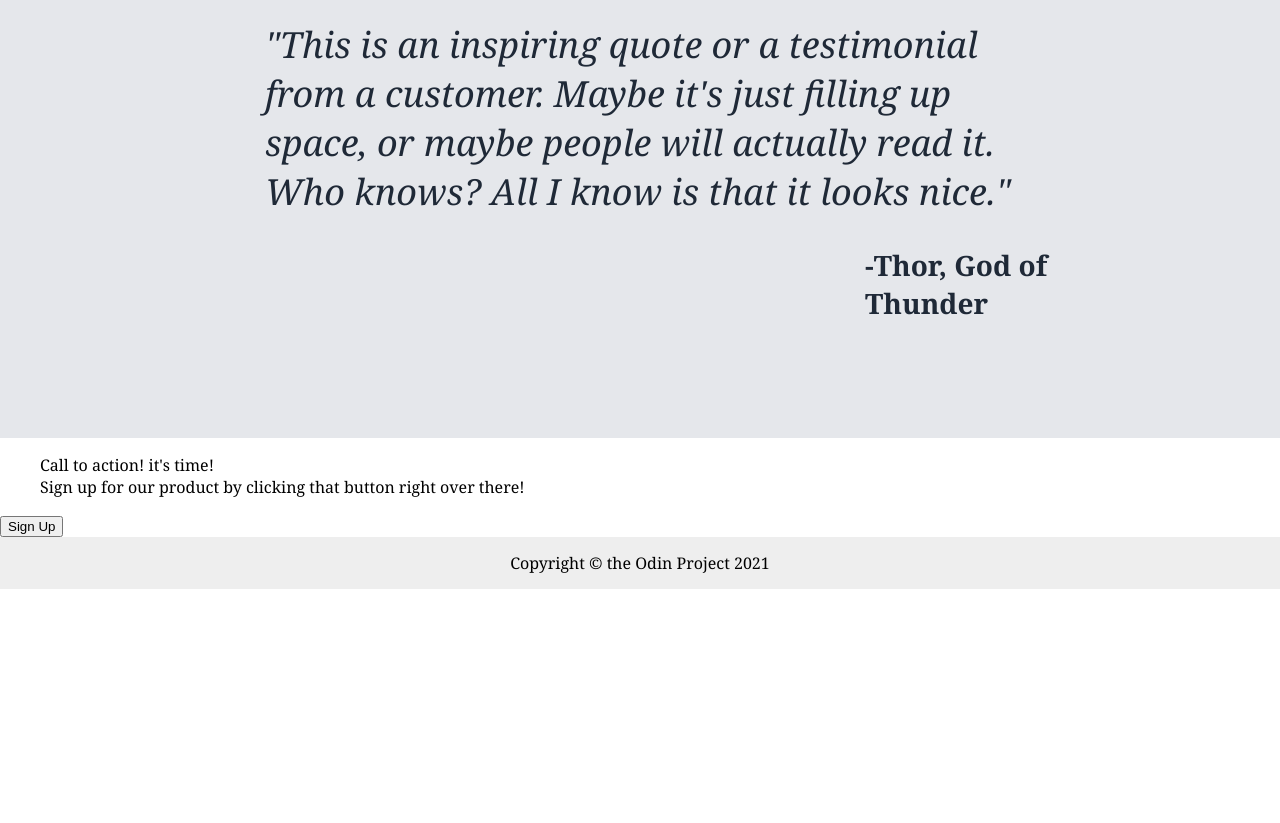
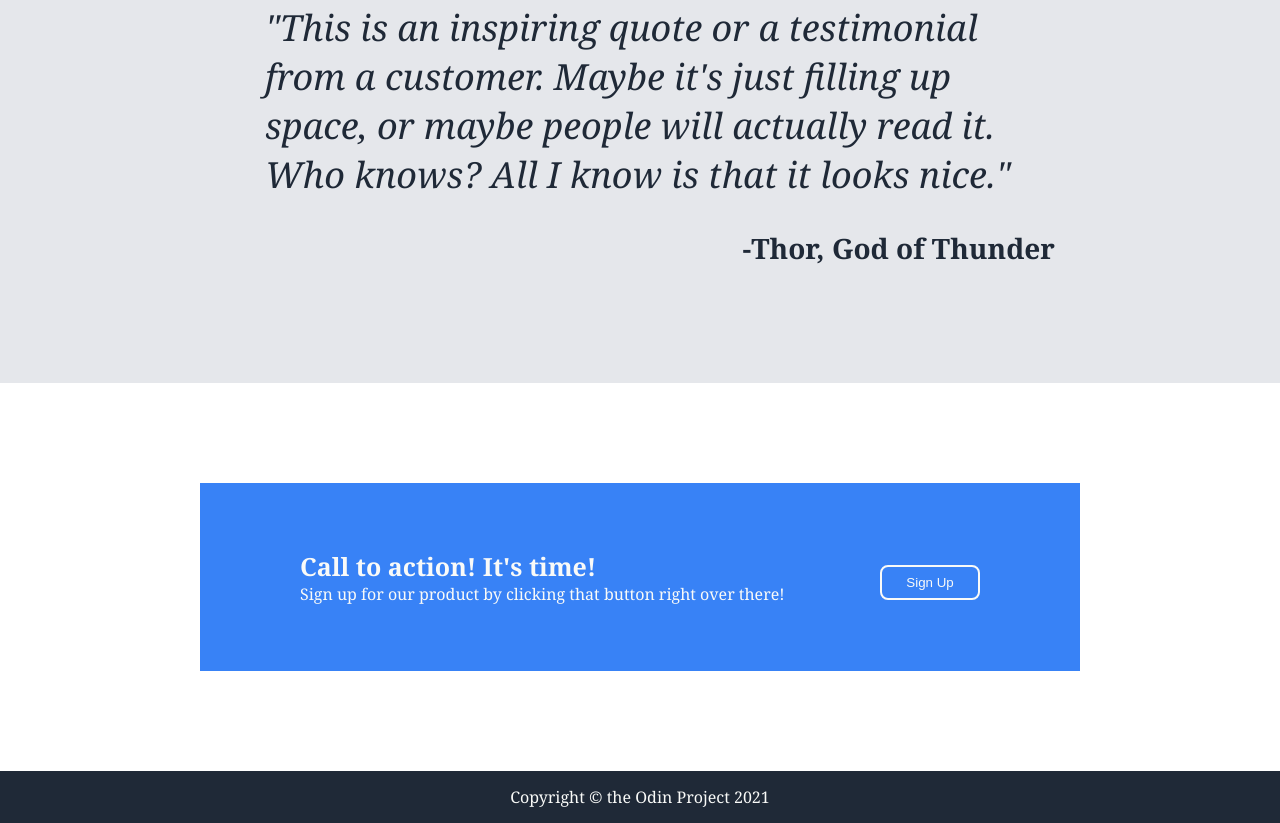
Before and after one commit to natalie-elmore/odin-landing-page, a plain HTML site: page index.html in a window 1280 px wide. Shown: the part 1067-1890 px from the top of the page. Before the commit the page ends 1656 px from the top, so only its background shows below. Drawn offline with Linux system fonts and the light colour scheme.

Commit message:
complete bottom section

```diff
--- a/index.html
+++ b/index.html
@@ -14,7 +14,7 @@
       <div class="down center-top">
        <li style="color: #f9faf8; font-size: 48px; font-weight: 800;">This website is awesome</li>
        <li style="color: #e5e7eb; font-size: 18px;">This website has some subtext that goes here under the main title. It's a smaller font and the color is lower contrast.</li>
-       <li><button style="margin-top: 10px; height: 35px; width:100px; color: #f9faf8;background-color: #3882f6;border-radius: 8px;border-color: #3882f6;">Sign Up</button></li>
+       <li><button style="border-style: solid; margin-top: 10px; height: 35px; width:100px; color: #f9faf8;background-color: #3882f6;border-radius: 8px;border-color: #3882f6;">Sign Up</button></li>
       </div>
     </ul>
       <div class="right-links">
@@ -24,7 +24,7 @@
             <li><a href="google.com">header link 3</a></li>
         </ul>
         <div class="logo">
-            <img src="./logo2.png" alt="logo"; class="logo1 center-top down">
+            <img src="./logo2.png" alt="logo"; class="logo1 center-top down"; style="border: 0pt; border-radius: 0px;">
         </div>
       </div>
     </div>
@@ -60,11 +60,13 @@
       </ul>
   </div>
   <div class="blue">
-      <ul>
-        <li>Call to action! it's time!</li>
-        <li>Sign up for our product by clicking that button right over there!</li>
-      </ul>
-      <div><button>Sign Up</button></div>
+      <div>
+        <ul style="padding: 0px">
+          <li style="color:#f9faf8; font-size: 25px; font-weight: 800;">Call to action! It's time!</li>
+          <li style="color: #f9faf8;">Sign up for our product by clicking that button right over there!</li>
+        </ul>
+      </div>
+      <div><button class="signup">Sign Up</button></div>
   </div>
 
   <div class="footer">
--- a/style.css
+++ b/style.css
@@ -116,11 +116,32 @@ img {
 
 .credit {
     margin-top: 30px;
-    margin-left: 600px;
     color: #1f2937;
     font-style: normal;
     font-weight: 700;
     font-size: 28px;
+    display: flex;
+    justify-content: right;
+}
+
+.blue {
+    background-color: #3882f6;
+    margin:100px 200px;
+    padding: 50px 100px;
+    display: flex;
+    align-items: center;
+    justify-content: space-between;
+}
+
+.signup {
+    margin-top: 10px;
+    height: 35px;
+    width:100px;
+    color: #f9faf8;
+    background-color: #3882f6;
+    border-radius: 8px;
+    border-color: #f9faf8;
+    border-style: solid;
 }
 
 .footer {
@@ -131,6 +152,7 @@ img {
   display: flex;
   align-items: center;
   justify-content: center;
-  background: #eee;
+  background: #1f2937;
+  color:#f9faf8
 
 }
```
